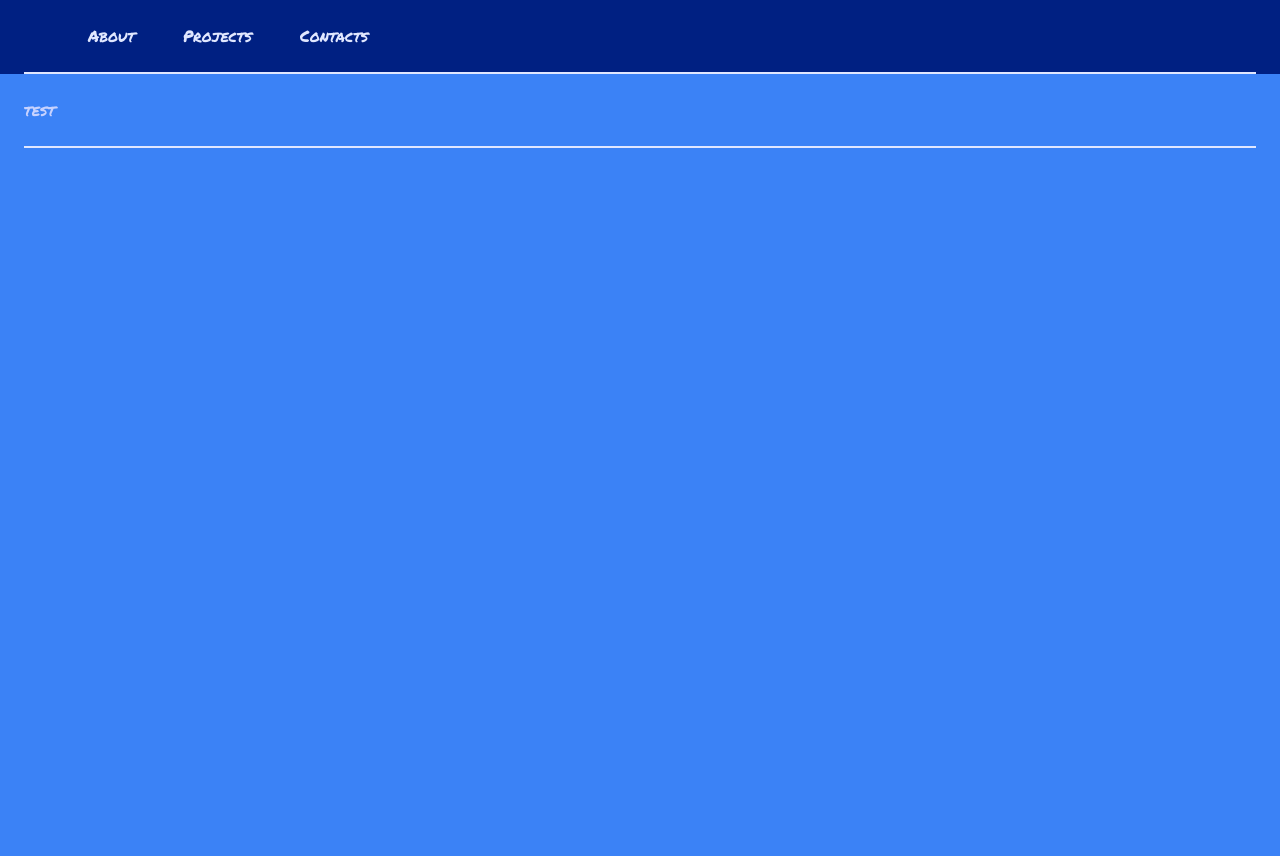
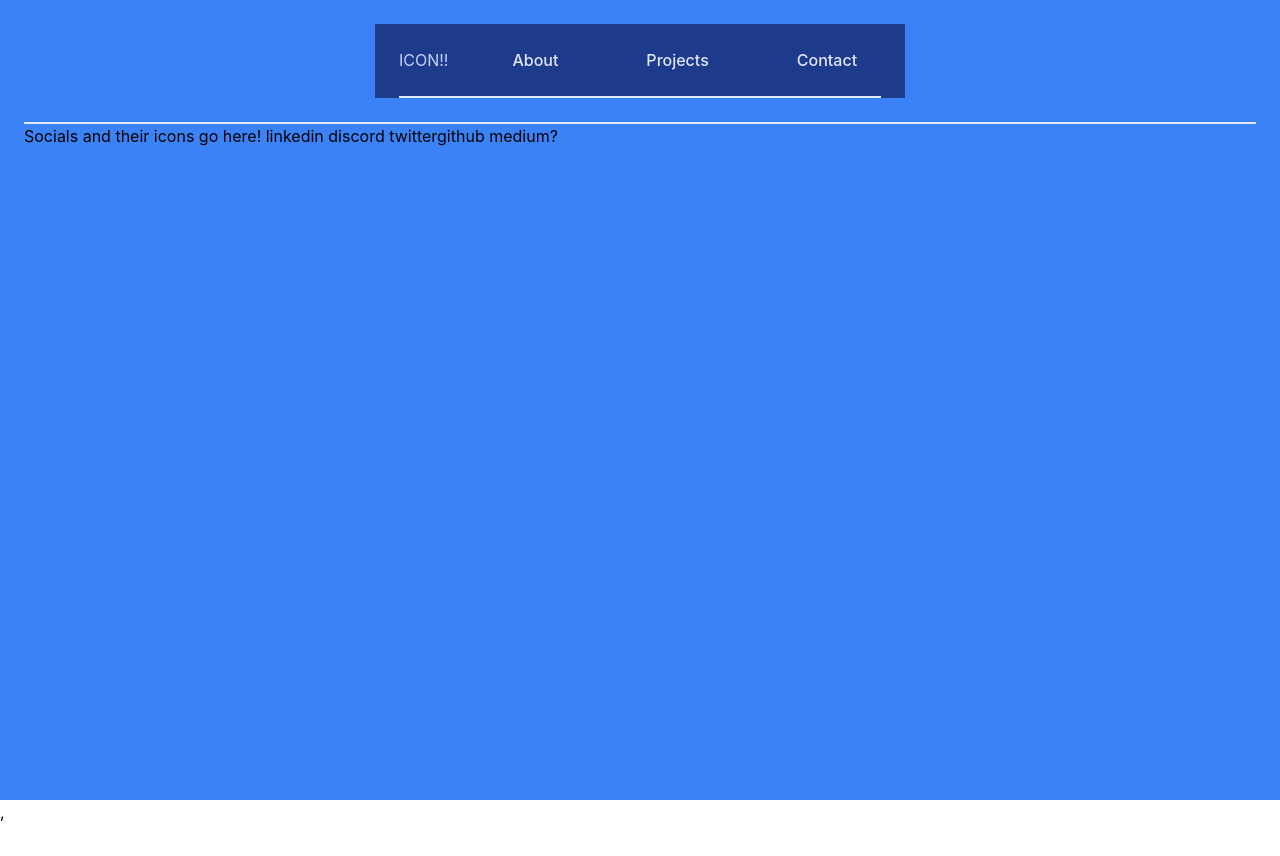
Before and after one commit to leafsicle/update-portfolio, a React (Create React App) app: page /Contact in a window 1280 px wide. Shown: the top 856 px of the page. After the commit the page ends 824 px from the top, so only its background shows below. Built offline with nearby package versions, Linux system fonts and the light colour scheme.

Commit message:
Added Router for the dynamic loading
add links and forcing DRY

```diff
--- a/package.json
+++ b/package.json
@@ -33,7 +33,6 @@
   "devDependencies": {
     "autoprefixer": "^10.4.2",
     "postcss": "^8.4.6",
-    "tailwindcss": "^3.0.23",
-    "@fortawesome/react-fontawesome": "0.1.14"
+    "tailwindcss": "^3.0.23"
   }
 }
--- a/src/App.css
+++ b/src/App.css
@@ -1,7 +1,6 @@
 .App {
   text-align: center;
   font-family: 'Permanent Marker', cursive;
-  background-color: #002082;
   list-style: none;
 }
 
--- a/src/App.js
+++ b/src/App.js
@@ -1,9 +1,10 @@
 import './App.css'
 import Header from './comps/Header'
 import Content from './comps/Content'
+
 function App() {
   return (
-    <div className='App'>
+    <div className='App bg- blue-900'>
       <Header />
       <Content />
     </div>
--- a/src/comps/Contact.jsx
+++ b/src/comps/Contact.jsx
@@ -1,10 +1,14 @@
 import React from 'react'
+import Header from './Header'
 
 const Contact = () => {
   return (
-    <div>
-      Socials and their icons go here! linkedin discord twitter github medium?
-    </div>
+    <main className='max-w-7xl mx-auto px-4 sm:px-6 bg-blue-500 min-h-screen'>
+      <div className='flex justify-between items-center border-b-2 border-indigo-100 py-6 md:justify-start md:space-x-10'>
+        <Header />
+      </div>
+      Socials and their icons go here! linkedin discord twittergithub medium?
+    </main>
   )
 }
 
--- a/src/comps/Content.jsx
+++ b/src/comps/Content.jsx
@@ -4,13 +4,11 @@ const Content = () => {
   return (
     <main className='max-w-7xl mx-auto px-4 sm:px-6 bg-blue-500 min-h-screen'>
       <div className='flex justify-between items-center border-b-2 border-indigo-100 py-6 md:justify-start md:space-x-10'>
-        <div className='flex justify-start lg:w-0 lg:flex-1 '>
-          <a
-            href='/'
-            className='text-indigo-200 hover:text-emerald-400 hover:rotate-90 '>
-            test
-          </a>
-        </div>
+        <a
+          href='/'
+          className='text-indigo-200 hover:text-emerald-400 hover:rotate-90 '>
+          test
+        </a>
       </div>
     </main>
   )
--- a/src/comps/Header.jsx
+++ b/src/comps/Header.jsx
@@ -1,22 +1,20 @@
-import { FontAwesomeIcon } from '@fortawesome/react-fontawesome'
 import NavLink from './NavLink'
+import { Link } from 'react-router-dom'
+
 const Header = () => {
-  let pages = ['About', 'Projects', 'Contacts']
+  let pages = ['About', 'Projects', 'Contact']
   return (
-    <div className='max-w-7xl mx-auto px-4 sm:px-6'>
+    <div className='max-w-7xl mx-auto px-4 sm:px-6 bg-blue-900'>
       <nav
         className='flex justify-between items-center border-b-2 border-indigo-100 py-6 md:justify-start md:space-x-10'
         role='navigation'>
-        <li>
-          <a href='/' className='text-indigo-200 hover:text-emerald-400'>
-            <FontAwesomeIcon icon='fa-solid fa-code' />
-          </a>
-        </li>
-        <li className='text-indigo-200 hover:text-emerald-400 '>
-          {pages.map((page, index) => (
-            <NavLink key={index} pageName={page}></NavLink>
-          ))}
-        </li>
+        <Link className='text-indigo-200 hover:text-emerald-400' to='/'>
+          ICON!!
+        </Link>
+
+        {pages.map((page, index) => (
+          <NavLink key={index} pageName={page}></NavLink>
+        ))}
       </nav>
     </div>
   )
--- a/src/comps/NavLink.jsx
+++ b/src/comps/NavLink.jsx
@@ -1,12 +1,13 @@
 import React from 'react'
+import { Link } from 'react-router-dom'
 
 const NavLink = ({ pageName }) => {
   return (
-    <a
-      href={'/' + pageName}
+    <Link
+      to={'/' + pageName}
       className='text-base font-medium text-indigo-100 hover:text-emerald-400 px-4 sm:px-6'>
       {pageName}
-    </a>
+    </Link>
   )
 }
 
--- a/src/index.js
+++ b/src/index.js
@@ -1,11 +1,22 @@
 import React from 'react'
-import ReactDOM from 'react-dom'
+import ReactDOM, { render } from 'react-dom'
+
+import { BrowserRouter, Routes, Route } from 'react-router-dom'
 import './index.css'
 import App from './App'
+import Content from './comps/Content'
+import Contact from './comps/Contact'
 
 ReactDOM.render(
   <React.StrictMode>
-    <App />
+    <BrowserRouter>
+      <Routes>
+        <Route path='/' element={<App />} />
+        <Route path='/About' element={<Content />} />
+        <Route path='/Contact' element={<Contact />} />
+      </Routes>
+    </BrowserRouter>
+    ,
   </React.StrictMode>,
   document.getElementById('root')
 )
```
